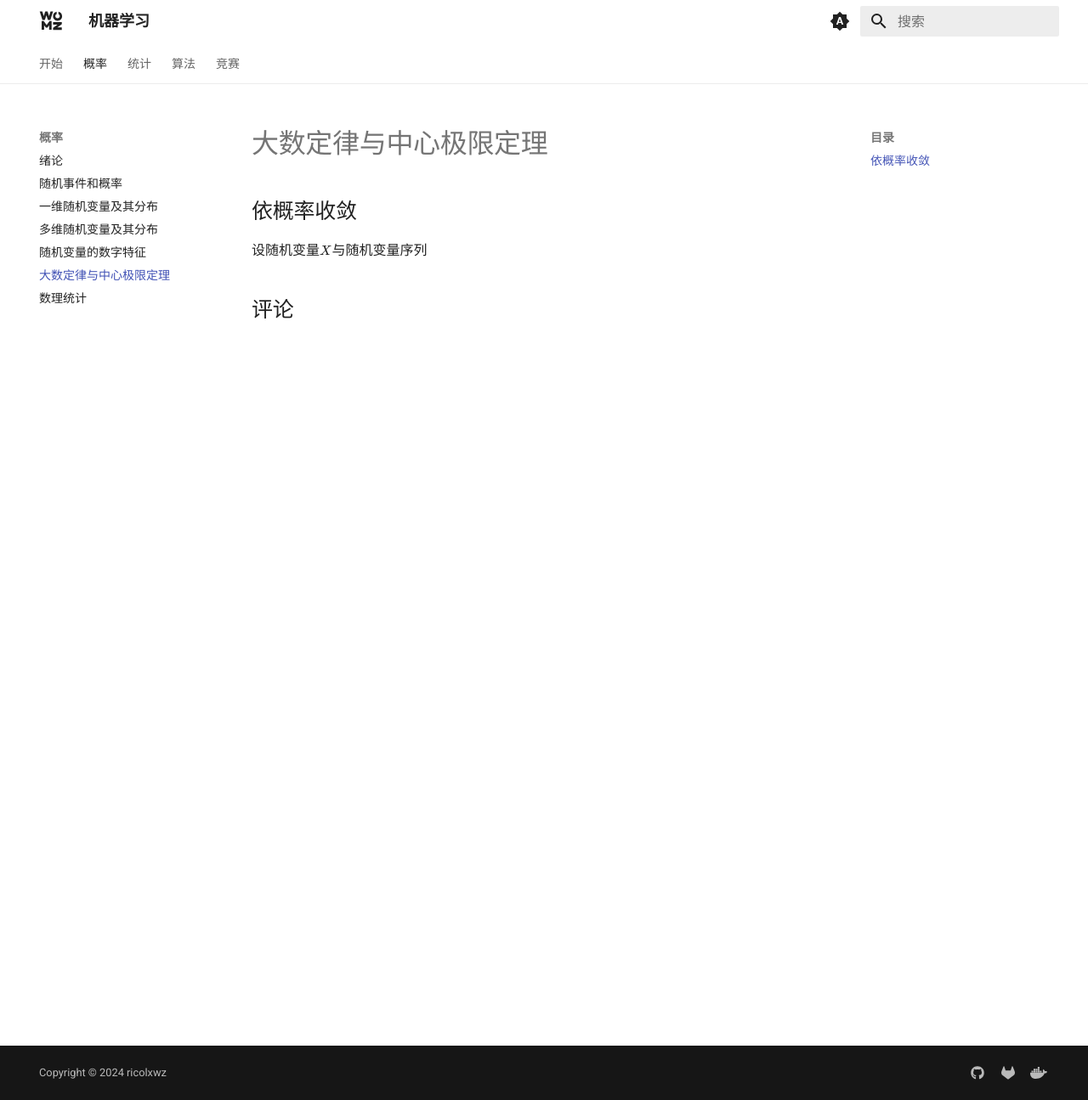
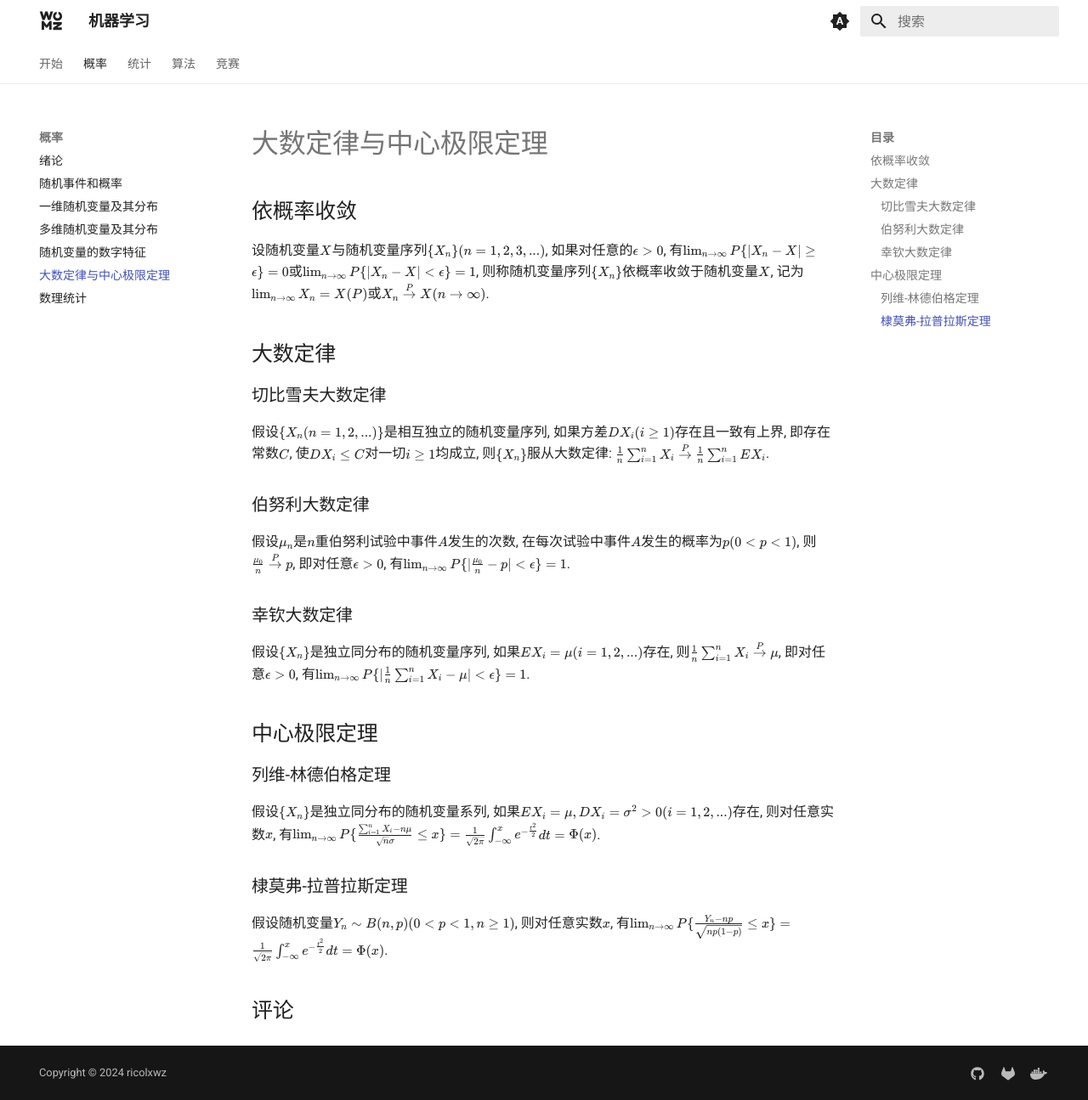
Before and after one commit to sigmax01/ml, an MkDocs documentation site: the page built from docs/概率/大数定律与中心极限定理.md, in a window 1280 px wide and 1295 px high. Shown: the whole window at 85% size. Built offline with MkDocs 1.6.1 and Material for MkDocs 9.7.7, drawn with Linux system fonts in a browser that asks for light colours; comment, search, counter and statistics services are not loaded.

Commit message:
Update probability section with missing topics and references

```diff
--- a/docs/概率/大数定律与中心极限定理.md
+++ b/docs/概率/大数定律与中心极限定理.md
@@ -5,4 +5,29 @@ comments: true
 
 ## 依概率收敛
 
-设随机变量$X$与随机变量序列
+设随机变量$X$与随机变量序列$\{X_n\}(n=1, 2, 3, ...)$, 如果对任意的$\epsilon>0$, 有$\lim_{n\rightarrow \infty}P\{|X_n-X|\geq \epsilon\}=0$或$\lim_{n\rightarrow \infty}P\{|X_n-X|<\epsilon\}=1$, 则称随机变量序列$\{X_n\}$依概率收敛于随机变量$X$, 记为$\lim_{n\rightarrow \infty}X_n=X(P)$或$X_n\stackrel{P}{\rightarrow}X(n\rightarrow \infty)$.
+
+## 大数定律
+
+### 切比雪夫大数定律
+
+假设$\{X_n(n=1, 2, ...)\}$是相互独立的随机变量序列, 如果方差$DX_i(i\geq 1)$存在且一致有上界, 即存在常数$C$, 使$DX_i
+\leq C$对一切$i\geq 1$均成立, 则$\{X_n\}$服从大数定律: $\frac{1}{n}\sum_{i=1}^{n}X_i\stackrel{P}{\rightarrow} \frac{1}{n}\sum_{i=1}^{n}EX_i$.
+
+### 伯努利大数定律
+
+假设$\mu_n$是$n$重伯努利试验中事件$A$发生的次数, 在每次试验中事件$A$发生的概率为$p(0<p<1)$, 则$\frac{\mu_0}{n}\stackrel{P}{\rightarrow}p$, 即对任意$\epsilon>0$, 有$\lim_{n\rightarrow \infty}P\{|\frac{\mu_0}{n}-p|<\epsilon\}=1$.
+
+### 幸钦大数定律
+
+假设$\{X_n\}$是独立同分布的随机变量序列, 如果$EX_i=\mu(i=1, 2, ...)$存在, 则$\frac{1}{n}\sum_{i=1}^{n}X_i\stackrel{P}{\rightarrow}\mu$, 即对任意$\epsilon>0$, 有$\lim_{n\rightarrow \infty}P\{|\frac{1}{n}\sum_{i=1}^n X_i-\mu|<\epsilon\}=1$.
+
+## 中心极限定理
+
+### 列维-林德伯格定理
+
+假设$\{X_n\}$是独立同分布的随机变量系列, 如果$EX_i=\mu, DX_i=\sigma^2>0(i=1, 2, ...)$存在, 则对任意实数$x$, 有$\lim_{n\rightarrow \infty}P\{\frac{\sum_{i=1}^n X_i-n\mu}{\sqrt{n}\sigma}\leq x\}=\frac{1}{\sqrt{2\pi}}\int_{-\infty}^x e^{-\frac{t^2}{2}}dt=\Phi(x)$.
+
+### 棣莫弗-拉普拉斯定理
+
+假设随机变量$Y_n\sim B(n, p)(0<p<1, n\geq 1)$, 则对任意实数$x$, 有$\lim_{n\rightarrow \infty}P\{\frac{Y_n-np}{\sqrt{np(1-p)}}\leq x\}=\frac{1}{\sqrt{2\pi}}\int_{-\infty}^x e^{-\frac{t^2}{2}}dt=\Phi(x)$.
```
Also changed, not shown: docs/index.md (+1 -0 lines).
